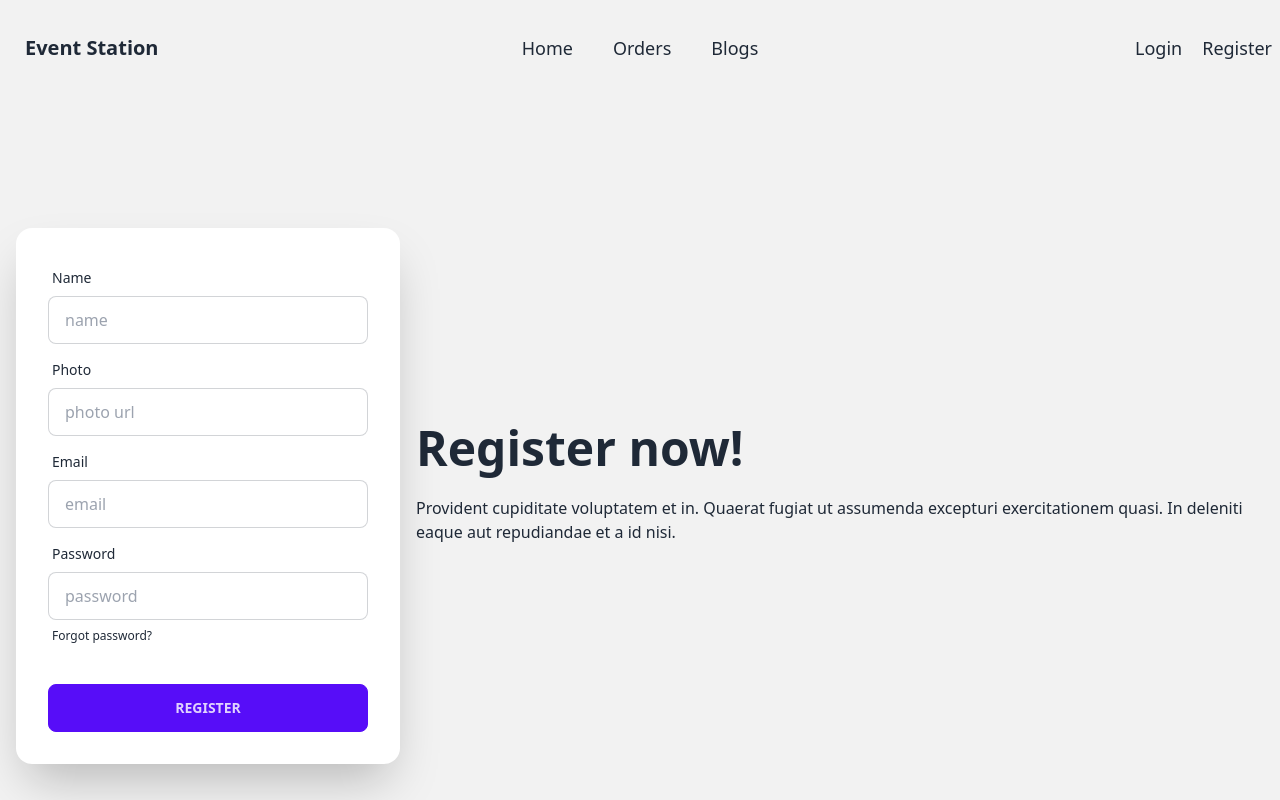
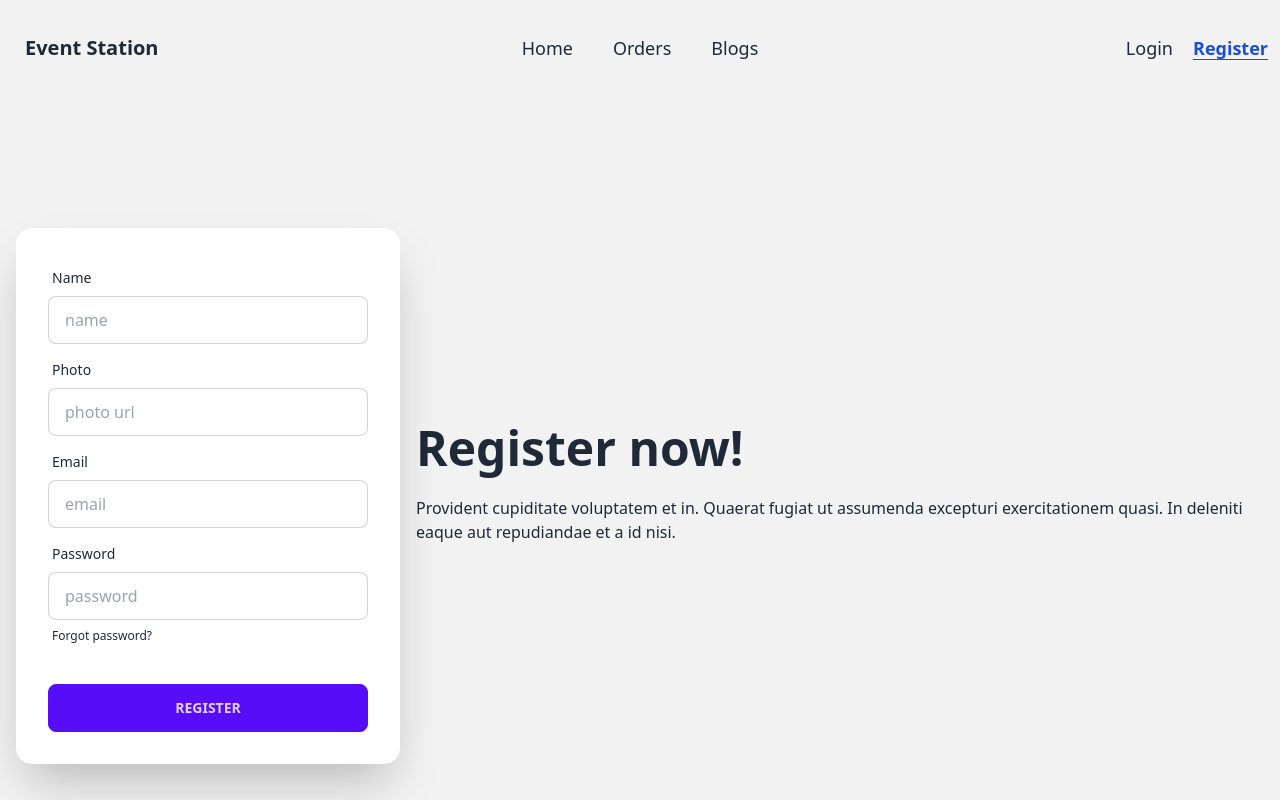
Before and after one commit to Afridi017018/Event-Management, a React (Vite) app: page /register in a window 1280 px wide. Shown: the top 800 px of the page. Built offline with nearby package versions, Linux system fonts and the light colour scheme; no server answers.

Commit message:
implemented logout and onAuthStateChanged

```diff
--- a/src/components/Nav/Nav.jsx
+++ b/src/components/Nav/Nav.jsx
@@ -1,19 +1,114 @@
 import React from 'react';
+import { useContext } from 'react';
+import { NavLink } from 'react-router-dom';
+import { AuthContext } from '../providers/AuthProvider';
 
 const Nav = () => {
 
+    const { user, logOut } = useContext(AuthContext);
+    // console.log(user)
+
+    const handleLogOut = async () => {
+        await logOut();
+    }
+
     const links = <div className='flex flex-col gap-2 lg:flex-row lg:gap-10 font-medium lg:text-lg'>
-        <li>Home</li>
-        <li>Orders</li>
-        <li>Blogs</li>
-        <li className='lg:hidden'>Login</li>
-        <li className='lg:hidden'>Register</li>
+        <li>
+            <NavLink
+                to="/"
+                className={({ isActive, isPending }) =>
+                    isPending ? "pending" : isActive ? "text-blue-700 font-bold underline underline-offset-4" : ""
+                }
+            >
+                Home
+            </NavLink>
+        </li>
+        <li>
+            <NavLink
+                to="/orders"
+                className={({ isActive, isPending }) =>
+                    isPending ? "pending" : isActive ? "text-blue-700 font-bold underline underline-offset-4" : ""
+                }
+            >
+                Orders
+            </NavLink>
+        </li>
+        <li>
+            <NavLink
+                to="/blogs"
+                className={({ isActive, isPending }) =>
+                    isPending ? "pending" : isActive ? "text-blue-700 font-bold underline underline-offset-4" : ""
+                }
+            >
+                Blogs
+            </NavLink>
+        </li>
+        {
+            user === null &&
+            <>
+                <li className='lg:hidden'>
+                    <NavLink
+                        to="/login"
+                        className={({ isActive, isPending }) =>
+                            isPending ? "pending" : isActive ? "text-blue-700 font-bold underline underline-offset-4" : ""
+                        }
+                    >
+                        Login
+                    </NavLink>
+                </li>
+                <li className='lg:hidden'>
+                    <NavLink
+                        to="/register"
+                        className={({ isActive, isPending }) =>
+                            isPending ? "pending" : isActive ? "text-blue-700 font-bold underline underline-offset-4" : ""
+                        }
+                    >
+                        Register
+                    </NavLink>
+                </li>
+            </>
+        }
+
+        {
+            user === null ||
+            <>
+                <li onClick={handleLogOut} className='lg:hidden'>
+                    <NavLink>Logout</NavLink>
+                </li>
+            </>
+        }
+
+
+
     </div>
 
     const endLinks = <div className='hidden lg:flex gap-5 font-medium lg:text-lg'>
-        <li>Login</li>
-        <li>Register</li>
+        <li>
+            <NavLink
+                to="/login"
+                className={({ isActive, isPending }) =>
+                    isPending ? "pending" : isActive ? "text-blue-700 font-bold underline underline-offset-4" : ""
+                }
+            >
+                Login
+            </NavLink>
+        </li>
+        <li>
+            <NavLink
+                to="/register"
+                className={({ isActive, isPending }) =>
+                    isPending ? "pending" : isActive ? "text-blue-700 font-bold underline underline-offset-4" : ""
+                }
+            >
+                Register
+            </NavLink>
+        </li>
     </div>
+
+
+
+
+
 
     return (
         <div className='bg-base-200 w-full'>
@@ -23,7 +118,7 @@ const Nav = () => {
                         <label tabIndex={0} className="btn btn-ghost lg:hidden">
                             <svg xmlns="http://www.w3.org/2000/svg" className="h-5 w-5" fill="none" viewBox="0 0 24 24" stroke="currentColor"><path strokeLinecap="round" strokeLinejoin="round" strokeWidth="2" d="M4 6h16M4 12h8m-8 6h16" /></svg>
                         </label>
-                        <ul tabIndex={0} className="menu menu-sm dropdown-content mt-3 z-[1] p-2 shadow bg-base-100 rounded-box w-52">
+                        <ul tabIndex={0} className="menu-sm dropdown-content mt-3 z-[1] p-2 shadow bg-base-100 rounded-box w-52">
                             {links}
                         </ul>
 
@@ -37,8 +132,31 @@ const Nav = () => {
                     </ul>
                 </div>
                 <div className="navbar-end">
-                    <ul>
-                        {endLinks}
+                    <ul className="px-1">
+                        {
+                            user === null &&
+                            endLinks
+
+                        }
+                        {
+                            user === null ||
+                            <div className='pr-5 lg:pr-0 flex gap-2 flex-row lg:gap-5 font-medium lg:text-lg'>
+                                <li>
+                                    <div>
+                                        <img className='h-6 w-6 lg:h-9 lg:w-9 rounded-full' src={user.photoURL} alt="" />
+                                    </div>
+                                </li>
+                                <li>
+                                    {user.displayName}
+                                </li>
+                                <li onClick={handleLogOut} className='hidden lg:block cursor-pointer'>
+                                    Logout
+                                </li>
+                            </div>
+
+
+                        }
+
                     </ul>
                 </div>
             </div>
--- a/src/components/providers/AuthProvider.jsx
+++ b/src/components/providers/AuthProvider.jsx
@@ -1,6 +1,7 @@
-import React, { createContext } from 'react';
-import { getAuth, createUserWithEmailAndPassword, updateProfile, signInWithEmailAndPassword, GoogleAuthProvider, signInWithPopup } from "firebase/auth";
+import React, { createContext, useEffect } from 'react';
+import { getAuth, createUserWithEmailAndPassword, updateProfile, signInWithEmailAndPassword, GoogleAuthProvider, signInWithPopup, onAuthStateChanged, signOut } from "firebase/auth";
 import app from '../../firbase/firebase.config';
+import { useState } from 'react';
 
 export const AuthContext = createContext()
 
@@ -8,6 +9,9 @@ const auth = getAuth(app)
 const googleProvider = new GoogleAuthProvider();
 
 const AuthProvider = ({ children }) => {
+
+    const [user, setUser] = useState(null)
+
 
     const createUser = (email, password) => {
         return createUserWithEmailAndPassword(auth, email, password)
@@ -28,11 +32,30 @@ const AuthProvider = ({ children }) => {
         return signInWithPopup(auth, googleProvider)
     }
 
+
+    useEffect(() => {
+        const unSubscribe = onAuthStateChanged(auth, currentUser => {
+            // console.log('user in the auth state changed', currentUser);
+            // console.log(currentUser)
+            setUser(currentUser);
+
+        });
+        return () => {
+            unSubscribe();
+        }
+    }, [])
+
+    const logOut = async ()=>{
+        await signOut(auth)
+    }
+
     const authInfo = {
         createUser,
         updateUser,
         signIn,
-        signInGoogle
+        signInGoogle,
+        user,
+        logOut
 
     }
 
--- a/src/page/Login/Login.jsx
+++ b/src/page/Login/Login.jsx
@@ -5,7 +5,7 @@ import { FcGoogle } from "react-icons/fc";
 
 const Login = () => {
 
-    const {signIn, signInGoogle} = useContext(AuthContext);
+    const {signIn, signInGoogle, user} = useContext(AuthContext);
 
     const handleLogin = async (e)=>{
         e.preventDefault();
@@ -16,7 +16,8 @@ const Login = () => {
          const password = newForm.get('password');
         //  console.log(email, password);
         const login = await signIn(email,password);
-        console.log(login.user)
+        // console.log(login.user)
+
      }
 
      const handleGoogleLogin =async (e)=>{
@@ -24,9 +25,11 @@ const Login = () => {
 
 
         const login = await signInGoogle();
-        console.log(login.user)
+        // console.log(login.user)
 
      }
+
+    //  console.log(user)
 
     return (
         <div>
```
